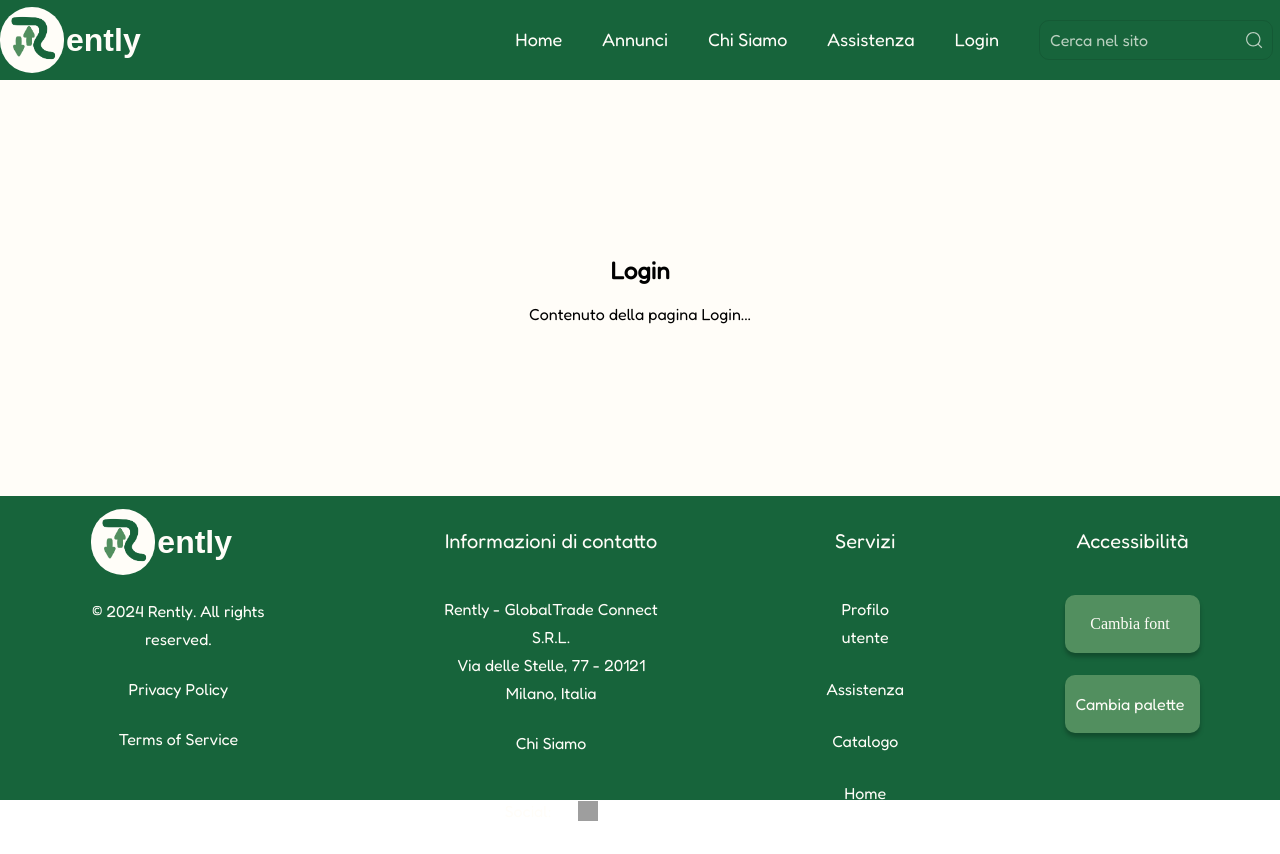
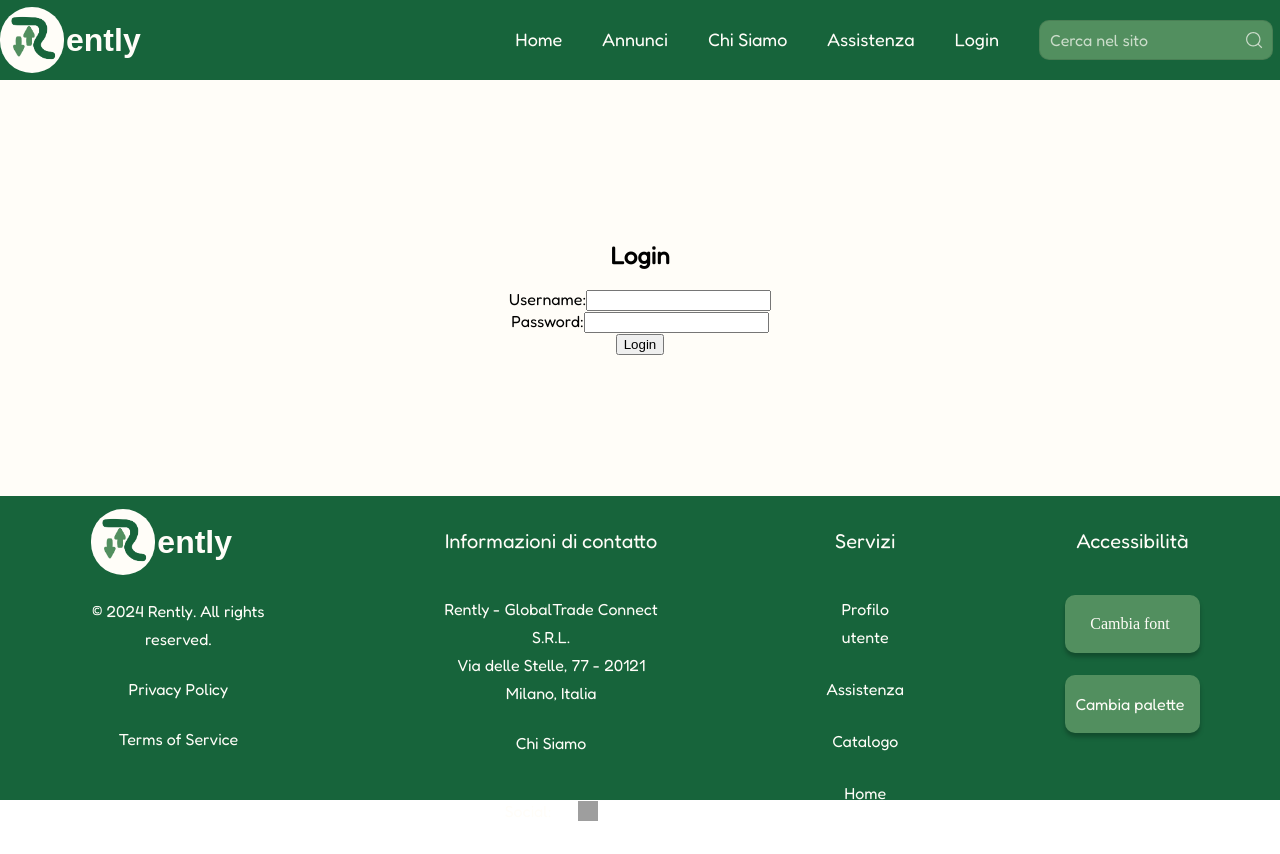
Before and after one commit to rently-unisa/front-end, a React (Create React App) app: page /login in a window 1280 px wide. Built offline with nearby package versions, Linux system fonts and the light colour scheme; grey boxes are pictures that could not be loaded; a web font is replaced by a local one.

Commit message:
Create login page

```diff
--- /dev/null
+++ b/src/AuthContext.js
@@ -0,0 +1,26 @@
+import { createContext, useContext, useState } from "react";
+
+const AuthContext = createContext();
+
+export const AuthProvider = ({ children }) => {
+  const [isLoggedIn, setIsLoggedIn] = useState(false);
+  const [username, setUsername] = useState("");
+
+  const login = (user) => {
+    setIsLoggedIn(true);
+    setUsername(user.username);
+  };
+
+  const logout = () => {
+    setIsLoggedIn(false);
+    setUsername("");
+  };
+
+  return (
+    <AuthContext.Provider value={{ isLoggedIn, username, login, logout }}>
+      {children}
+    </AuthContext.Provider>
+  );
+};
+
+export const useAuth = () => useContext(AuthContext);
--- a/src/Login.js
+++ /dev/null
@@ -1,12 +0,0 @@
-import React from 'react';
-
-const Login = () => {
-  return (
-    <div>
-      <h2>Login</h2>
-      <p>Contenuto della pagina Login...</p>
-    </div>
-  );
-}
-
-export default Login;
--- a/src/Navbar.js
+++ b/src/Navbar.js
@@ -3,8 +3,32 @@ import logo from "./image/Logo.png";
 import search from "./image/search.svg";
 import "./style/Navbar.css";
 import { Link } from "react-router-dom";
+import { useAuth } from "./AuthContext";
+import { useNavigate } from "react-router-dom";
 
 const Navbar = () => {
+  const { isLoggedIn, username, logout } = useAuth();
+  const navigate = useNavigate();
+
+  const handleLogout = () => {
+    logout();
+    navigate("/");
+  };
+
+  const userMenu = isLoggedIn ? (
+    <div className="user-menu">
+      <div className="menu-switch">{username}</div>
+      <div className="dropdown-content">
+        <Link to="/profilo">Il mio Profilo</Link>
+        <button onClick={handleLogout}>Logout</button>
+      </div>
+    </div>
+  ) : (
+    <div className="menu-item">
+      <Link to="/login">Login</Link>
+    </div>
+  );
+
   return (
     <div className="navbar">
       <Link className="home" to="/">
@@ -28,9 +52,7 @@ const Navbar = () => {
         <div className="menu-item">
           <Link to="/segnalazione">Assistenza</Link>
         </div>
-        <div className="menu-item">
-          <Link to="/login">Login</Link>
-        </div>
+        {userMenu}
         <div className="search-bar">
           <input type="text" placeholder="Cerca nel sito" />
           <img src={search} alt="Search" />
--- /dev/null
+++ b/src/components/Login.jsx
@@ -0,0 +1,56 @@
+import React, { useState } from "react";
+import { useNavigate } from "react-router-dom";
+import { useAuth } from "../AuthContext";
+import { getUserByUsernameAndPassword } from "../services/utenti";
+import { getUserByEmailAndPassword } from "../services/utenti";
+
+const Login = () => {
+  const [username, setUsername] = useState("");
+  const [password, setPassword] = useState("");
+  const { login } = useAuth();
+  const navigate = useNavigate();
+
+  const handleLogin = () => {
+    var user = getUserByUsernameAndPassword(username, password);
+    debugger;
+    if (user) {
+      login(user);
+      navigate("/");
+    } else {
+      user = getUserByEmailAndPassword(username, password);
+      if (user) {
+        login(user);
+        navigate("/");
+      } else {
+        alert("Credenziali non valide");
+      }
+    }
+  };
+
+  return (
+    <div>
+      <h2>Login</h2>
+      <label>
+        Username:
+        <input
+          type="text"
+          value={username}
+          onChange={(e) => setUsername(e.target.value)}
+        />
+      </label>
+      <br />
+      <label>
+        Password:
+        <input
+          type="password"
+          value={password}
+          onChange={(e) => setPassword(e.target.value)}
+        />
+      </label>
+      <br />
+      <button onClick={handleLogin}>Login</button>
+    </div>
+  );
+};
+
+export default Login;
--- a/src/index.js
+++ b/src/index.js
@@ -2,12 +2,15 @@ import React from "react";
 import ReactDOM from "react-dom/client";
 import "./style/index.css";
 import App from "./App";
+import { AuthProvider } from "./AuthContext";
 import reportWebVitals from "./reportWebVitals";
 
 const root = ReactDOM.createRoot(document.getElementById("root"));
 root.render(
   <React.StrictMode>
-    <App />
+    <AuthProvider>
+      <App />
+    </AuthProvider>
   </React.StrictMode>
 );
 
--- /dev/null
+++ b/src/services/utenti.js
@@ -0,0 +1,47 @@
+const usersData = [
+  {
+    id: 1,
+    nome: "Nome1",
+    cognome: "Cognome1",
+    email: "email1@example.com",
+    password: "password1",
+    username: "username1",
+    premium: false,
+  },
+  {
+    id: 2,
+    nome: "Nome2",
+    cognome: "Cognome2",
+    email: "email2@example.com",
+    password: "password2",
+    username: "username2",
+    premium: true,
+  },
+];
+
+const getAllUsers = () => {
+  return usersData;
+};
+
+const getUserByUsernameAndPassword = (username, password) => {
+  return usersData.find(
+    (user) => user.username === username && user.password === password
+  );
+};
+
+const getUserByEmailAndPassword = (email, password) => {
+  return usersData.find(
+    (user) => user.email === email && user.password === password
+  );
+};
+
+const getUserById = (id) => {
+  return usersData.find((user) => user.id === id);
+};
+
+export {
+  getAllUsers,
+  getUserByUsernameAndPassword,
+  getUserByEmailAndPassword,
+  getUserById,
+};
--- a/src/style/Navbar.css
+++ b/src/style/Navbar.css
@@ -56,7 +56,7 @@
   align-items: center;
   border-radius: 0.625rem;
   border: 1px solid rgba(0, 0, 0, 0.1);
-  background: var(--verde);
+  background: var(--medio);
   overflow: hidden;
 }
 
@@ -111,3 +111,41 @@
 .info-link:hover::after {
   width: 100%;
 }
+
+.user-menu {
+  position: relative;
+}
+
+.menu-switch {
+  cursor: pointer;
+}
+
+.dropdown-content {
+  display: none;
+  position: absolute;
+  top: 100%;
+  left: 0;
+  background-color: #f9f9f9;
+  box-shadow: 0 0 10px rgba(0, 0, 0, 0.1);
+  z-index: 1;
+}
+
+.dropdown-content a {
+  display: block;
+  padding: 10px;
+  text-decoration: none;
+  color: #333;
+}
+
+.dropdown-content button {
+  display: block;
+  padding: 10px;
+  background-color: #dc3545;
+  color: #fff;
+  border: none;
+  cursor: pointer;
+}
+
+.user-menu:hover .dropdown-content {
+  display: block;
+}
```
Also changed, not shown: src/App.js (+5 -5 lines), src/components/ChiSiamo.jsx (renamed from src/ChiSiamo.js, +6 -6 lines), src/components/Annunci.jsx (renamed from src/Annunci.js), src/components/Home.jsx (renamed from src/Home.js), src/components/Segnalazione.jsx (renamed from src/Segnalazione.js).
